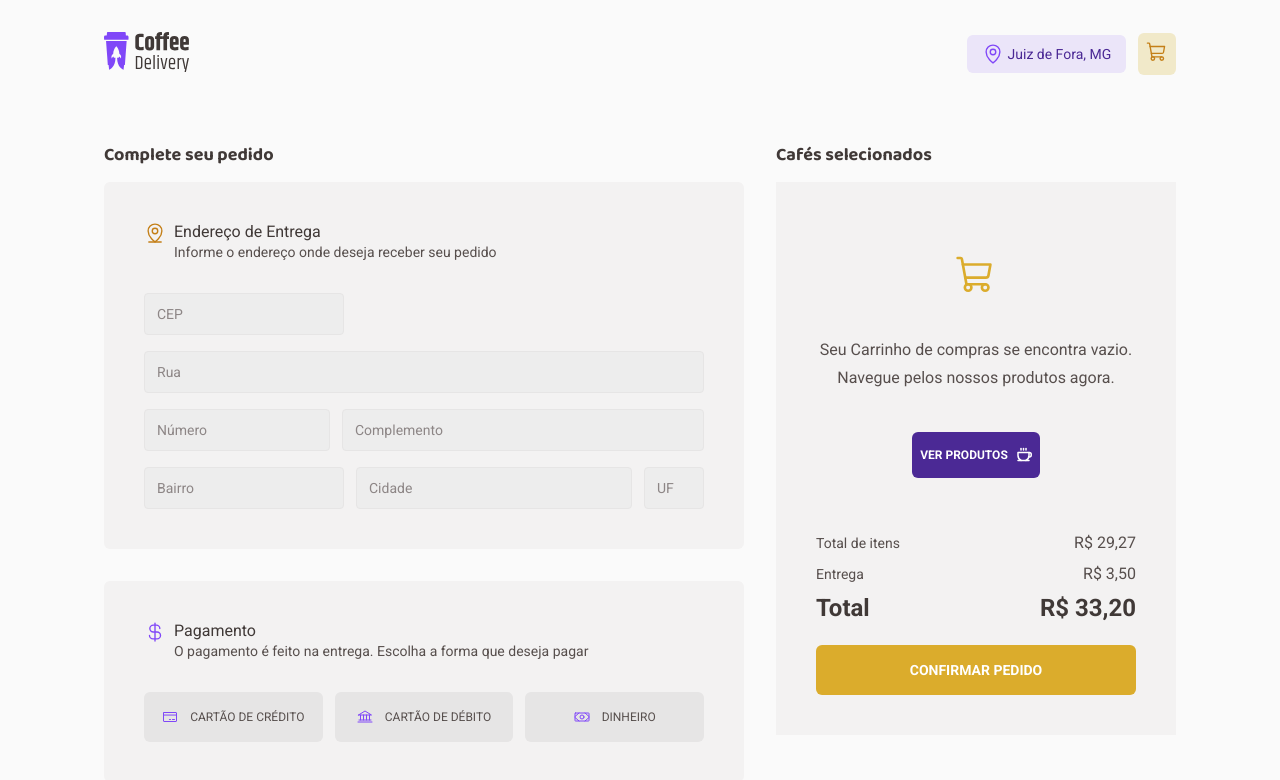
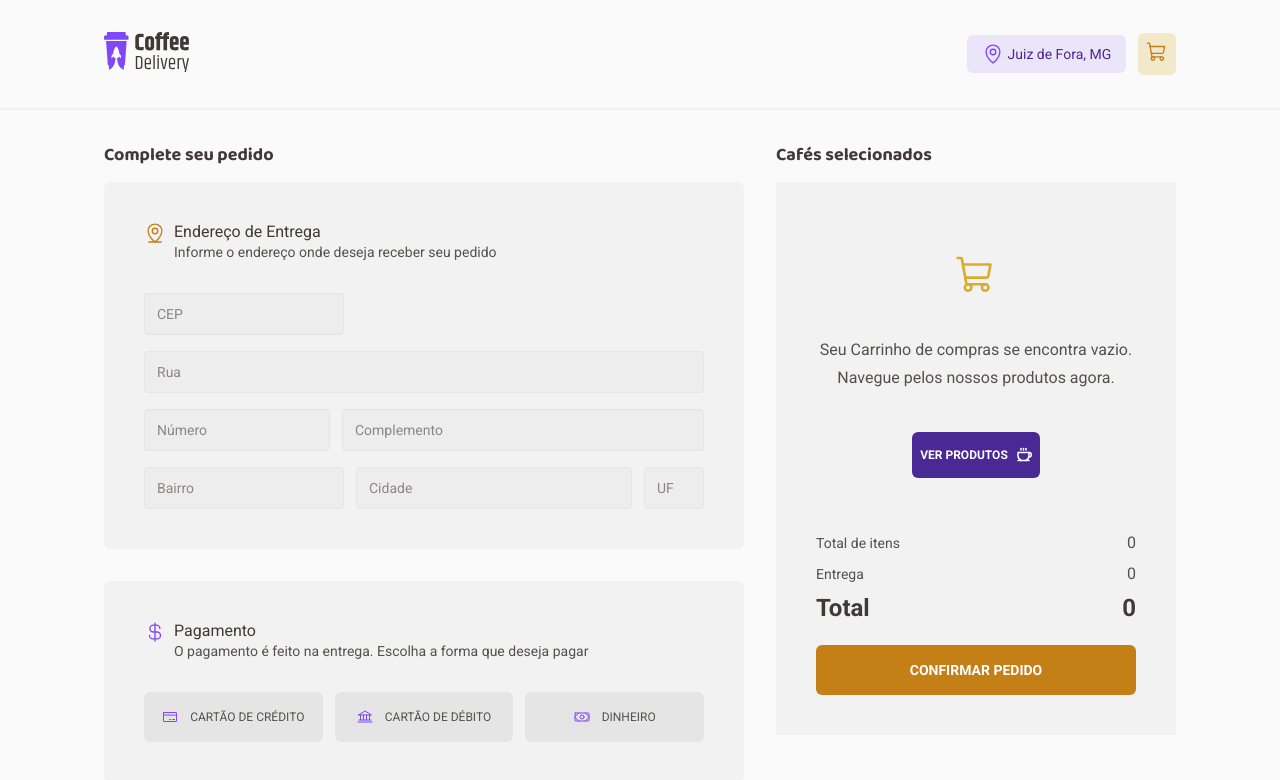
Before and after one commit to ElisioWander/coffee-delivery, a React (Vite) app: page /checkout in a window 1280 px wide. Shown: the top 780 px of the page. Built offline with nearby package versions, Linux system fonts and the light colour scheme.

Commit message:
total price of items plus shipping is done

```diff
--- a/src/Components/Header/styles.ts
+++ b/src/Components/Header/styles.ts
@@ -4,6 +4,7 @@ export const HeaderContainer = styled.div`
   width: 100%;
 
   padding: 2rem 1.5rem;
+  border-bottom: 2px solid ${(props) => props.theme['white-300']};
 
   position: fixed;
   left: 0;
--- a/src/Context/CartContext.tsx
+++ b/src/Context/CartContext.tsx
@@ -23,8 +23,8 @@ type CartContextData = {
   addCoffeeToCart: (coffeeAdded: CardItemsData) => void
   updateCoffeeInCart: (updatedCoffee: UpdatedCoffee) => void
   deleteCoffeeFromCart: (deletedCoffeeId: string) => void
+  getSelectedPaymentMethod: (payment: string) => void
   getFinalizedOrderData: (data: FinalizeOrderData) => void
-  getSelectedPaymentMethod: (payment: string) => void
 }
 
 interface CartContextProviderProps {
@@ -35,12 +35,10 @@ const CartContext = createContext({} as CartContextData)
 
 export function CartContextProvider({ children }: CartContextProviderProps) {
   const [cartItems, setCartItems] = useState<CardItemsData[]>([])
+  const [paymentMethod, setPaymentMethod] = useState('')
   const [finalizedOrder, setFinalizedOrder] = useState({} as FinalizeOrderData)
-  const [paymentMethod, setPaymentMethod] = useState('')
 
   function addCoffeeToCart(coffeeAdded: CardItemsData) {
-    console.log(coffeeAdded)
-
     setCartItems((state) => [...state, coffeeAdded])
   }
 
@@ -64,25 +62,26 @@ export function CartContextProvider({ children }: CartContextProviderProps) {
     )
   }
 
+  function getSelectedPaymentMethod(payment: string) {
+    setPaymentMethod(payment)
+  }
+
   function getFinalizedOrderData(data: FinalizeOrderData) {
     setFinalizedOrder(data)
-  }
-
-  function getSelectedPaymentMethod(payment: string) {
-    setPaymentMethod(payment)
+    setCartItems([])
   }
 
   return (
     <CartContext.Provider
       value={{
         cartItems,
+        paymentMethod,
         finalizedOrder,
-        paymentMethod,
         addCoffeeToCart,
         updateCoffeeInCart,
         deleteCoffeeFromCart,
+        getSelectedPaymentMethod,
         getFinalizedOrderData,
-        getSelectedPaymentMethod,
       }}
     >
       {children}
--- /dev/null
+++ b/src/hooks/useFormatter.ts
@@ -0,0 +1,8 @@
+export function useFormatter(value: number | null) {
+  const currencyFormatted = value?.toLocaleString('pt-BR', {
+    style: 'currency',
+    currency: 'BRL',
+  })
+
+  return { currencyFormatted }
+}
--- a/src/pages/Checkout/Components/CartItem.tsx
+++ b/src/pages/Checkout/Components/CartItem.tsx
@@ -1,6 +1,7 @@
 import { Minus, Plus, Trash } from 'phosphor-react'
 import { useState } from 'react'
 import { useCart } from '../../../Context/CartContext'
+import { useFormatter } from '../../../hooks/useFormatter'
 import {
   AddCoffee,
   Price,
@@ -28,11 +29,7 @@ export function CartItem({ cart }: CartItemProps) {
   const [amount, setAmount] = useState(cart.amount)
 
   const { deleteCoffeeFromCart, updateCoffeeInCart } = useCart()
-
-  const priceFormatted = cart.totalPrice.toLocaleString('pt-BR', {
-    style: 'currency',
-    currency: 'BRL',
-  })
+  const { currencyFormatted: priceFormatted } = useFormatter(cart.totalPrice)
 
   function handleDeleteCoffeeFromCart(coffeeId: string) {
     deleteCoffeeFromCart(coffeeId)
--- a/src/pages/Checkout/Components/FormFields.tsx
+++ b/src/pages/Checkout/Components/FormFields.tsx
@@ -33,7 +33,7 @@ const payment = [
   },
   {
     icon: <Money />,
-    type: 'dinheiro',
+    type: 'Dinheiro',
   },
 ]
 
--- a/src/pages/Checkout/index.tsx
+++ b/src/pages/Checkout/index.tsx
@@ -18,6 +18,7 @@ import {
   Form,
   FinalizeOrderButton,
 } from './styles'
+import { useFormatter } from '../../hooks/useFormatter'
 
 export type FinalizeOrderData = {
   cep: string
@@ -33,8 +34,28 @@ export type FinalizeOrderData = {
 export function Checkout() {
   const navigate = useNavigate()
 
+  useEffect(() => {
+    window.scroll(0, 0)
+  }, [])
+
   const { cartItems, paymentMethod, getFinalizedOrderData } = useCart()
   const { finalizeOrderSchemaValidation } = useValidation()
+
+  const arrayTotalPriceOfItems = cartItems.map((item) => item.totalPrice)
+
+  const totalPriceOfItems = arrayTotalPriceOfItems
+    ? arrayTotalPriceOfItems.reduce((acc, item) => {
+        return acc + item
+      }, 0)
+    : 1
+
+  const shipping = 4.8
+  const total = totalPriceOfItems + shipping
+
+  const { currencyFormatted: shippingFormatted } = useFormatter(shipping)
+  const { currencyFormatted: totalFormatted } = useFormatter(total)
+
+  const isCartItemEmpty = cartItems.length === 0
 
   const finalizeOrderForm = useForm<FinalizeOrderData>({
     resolver: zodResolver(finalizeOrderSchemaValidation),
@@ -52,10 +73,6 @@ export function Checkout() {
 
   const { handleSubmit } = finalizeOrderForm
 
-  useEffect(() => {
-    window.scroll(0, 0)
-  }, [])
-
   async function handleFinalizeOrder(data: FinalizeOrderData) {
     const orderData = {
       ...data,
@@ -63,9 +80,11 @@ export function Checkout() {
       payment: paymentMethod,
     }
 
-    getFinalizedOrderData(orderData)
+    setTimeout(() => {
+      getFinalizedOrderData(orderData)
 
-    navigate('/success')
+      navigate('/success')
+    }, 2000)
   }
 
   return (
@@ -87,19 +106,19 @@ export function Checkout() {
           <CalcTotalSection>
             <CalcTotalItens>
               <span>Total de itens</span>
-              <span>R$ 29,27</span>
+              <span>{cartItems.length}</span>
             </CalcTotalItens>
             <CalcTotalShipping>
               <span>Entrega</span>
-              <span>R$ 3,50</span>
+              <span>{!isCartItemEmpty ? shippingFormatted : '0'}</span>
             </CalcTotalShipping>
             <CalcTotal>
               <span>Total</span>
-              <span>R$ 33,20</span>
+              <span>{!isCartItemEmpty ? totalFormatted : '0'}</span>
             </CalcTotal>
           </CalcTotalSection>
 
-          <FinalizeOrderButton type="submit">
+          <FinalizeOrderButton type="submit" disabled={isCartItemEmpty}>
             Confirmar Pedido
           </FinalizeOrderButton>
         </FinalizeOrderContent>
--- a/src/pages/Checkout/styles.ts
+++ b/src/pages/Checkout/styles.ts
@@ -99,4 +99,9 @@ export const FinalizeOrderButton = styled.button`
     box-shadow: 0 0 0 2px ${(props) => props.theme['yellow-500']};
     border: 2px solid ${(props) => props.theme['white-300']};
   }
+
+  &:disabled {
+    cursor: not-allowed;
+    background-color: ${(props) => props.theme['yellow-900']};
+  }
 `
--- a/src/pages/Success/index.tsx
+++ b/src/pages/Success/index.tsx
@@ -1,5 +1,7 @@
 import { CurrencyDollar, MapPin, Timer } from 'phosphor-react'
 import { useCart } from '../../Context/CartContext'
+import { useEffect } from 'react'
+import { useNavigate } from 'react-router-dom'
 
 import {
   DeliveryDestination,
@@ -14,6 +16,13 @@ import deliveryMotorcycleImg from '../../assets/delivery-motorcycle.svg'
 
 export function Success() {
   const { finalizedOrder } = useCart()
+  const navigate = useNavigate()
+
+  useEffect(() => {
+    if (!finalizedOrder.cep) {
+      navigate('/')
+    }
+  }, [finalizedOrder, navigate])
 
   return (
     <SuccessContainer>
```
